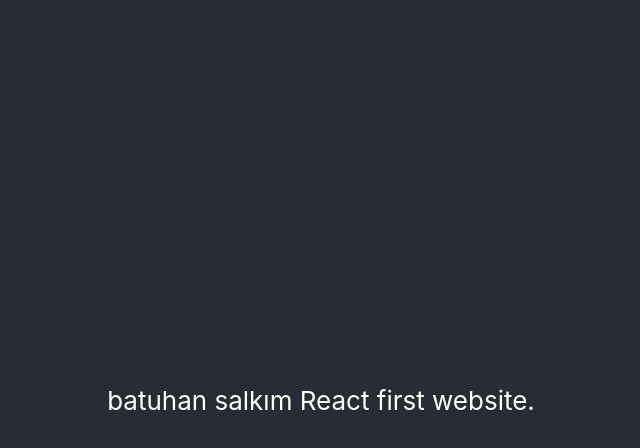
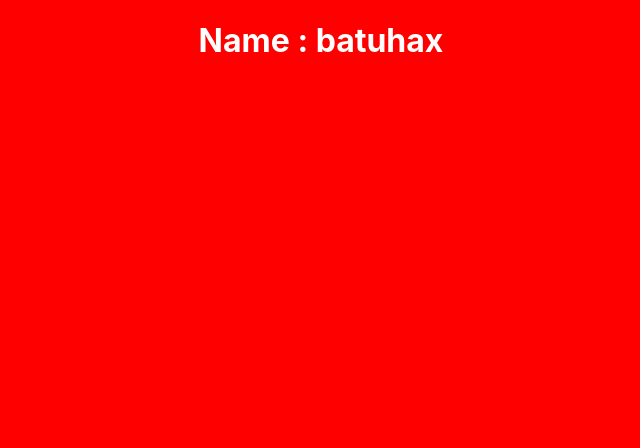
Before and after one commit to batuhansalkim/Im-working-on-react, a React (Create React App) app in the folder reactnew2/learnreact/: page / in a window 1280 px wide. Shown: the top 448 px of the page, without its empty margins (319-959 px from the left). Built offline with nearby package versions, Linux system fonts and the light colour scheme.

Commit message:
update react

```diff
--- a/reactnew2/learnreact/src/App.css
+++ b/reactnew2/learnreact/src/App.css
@@ -1,3 +1,9 @@
+body{
+  background: red;
+  color: white;
+}
+
+
 .App {
   text-align: center;
 }
--- a/reactnew2/learnreact/src/App.js
+++ b/reactnew2/learnreact/src/App.js
@@ -1,26 +1,11 @@
 import './App.css';
+import Profile from './components/Profile';
 
-// class Welcome extends React.Component{
-//   render(){
-//     return <h1>Hello, {this.props.name}</h1>;
-//   }
-// }
-
-
-// function Welcome(props){
-//   return <h1>Hello, {props.name}</h1>
-// }
 
 function App() {
   return (
     <div className="App">
-      <header className="App-header">
-
-        <p>
-          batuhan salkım React first website.
-        </p>
-
-      </header>
+      <Profile name="batuhax"/>
     </div>
   );
 }
--- /dev/null
+++ b/reactnew2/learnreact/src/components/Profile.js
@@ -0,0 +1,6 @@
+function Profile(props){
+    console.log(props);
+    return <h1>Name : {props.name}</h1>
+}
+
+export default Profile;
```
Also changed, not shown: reactnew2/learnreact/src/components/Hello.js (added, +13 -0 lines), reactnew2/learnreact/src/components/Message.js (added, +9 -0 lines).
